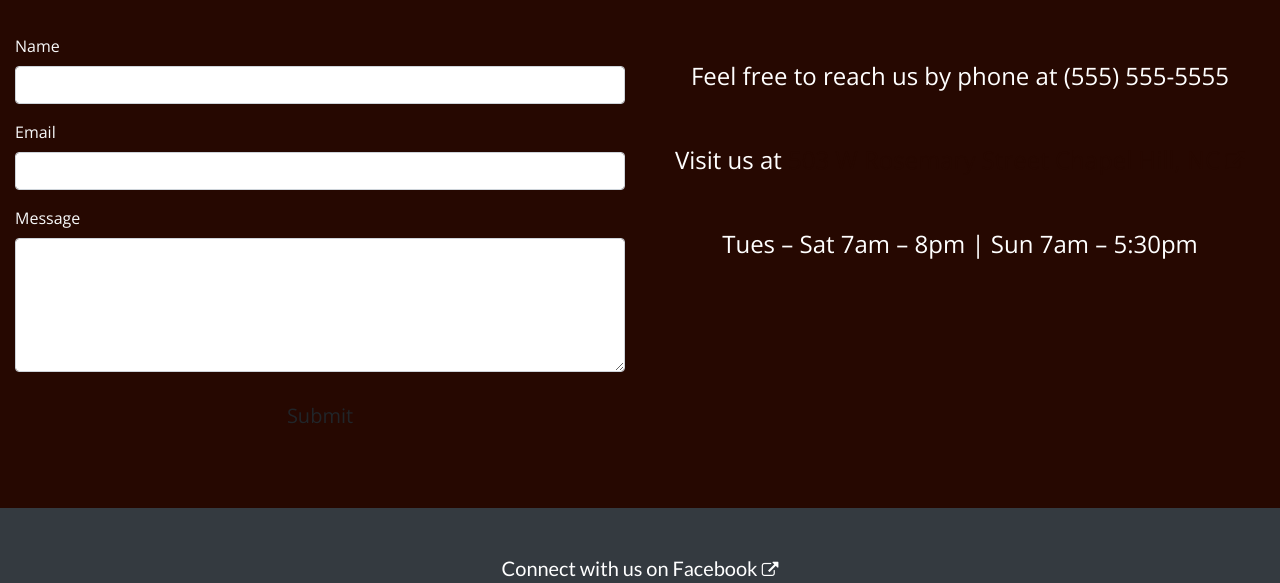
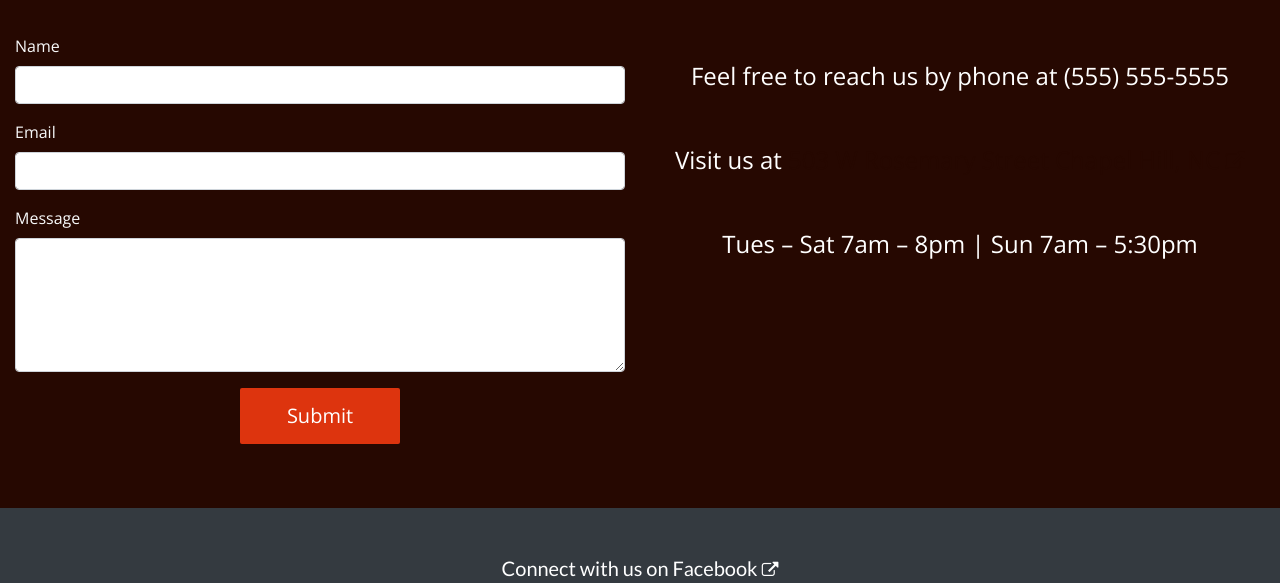
Before and after one commit to timdoesdesign/breadandbutterconcept, a website: page contact.html in a window 1280 px wide. Shown: the part 217-800 px from the top of the page. Drawn offline with nearby package versions, Linux system fonts and the light colour scheme; files that its build step writes are made by us from their sources.

Commit message:
Add submit button stylings

```diff
--- a/scss/5-modules/_button.scss
+++ b/scss/5-modules/_button.scss
@@ -27,4 +27,13 @@
       display: none;
     }
   }
+
+  &--submit {
+    @extend .btn--bread-menu;
+    width: 8.5rem;
+
+    @include media-breakpoint-up(md) {
+      width: 10rem;
+    }
+  }
 }
```
